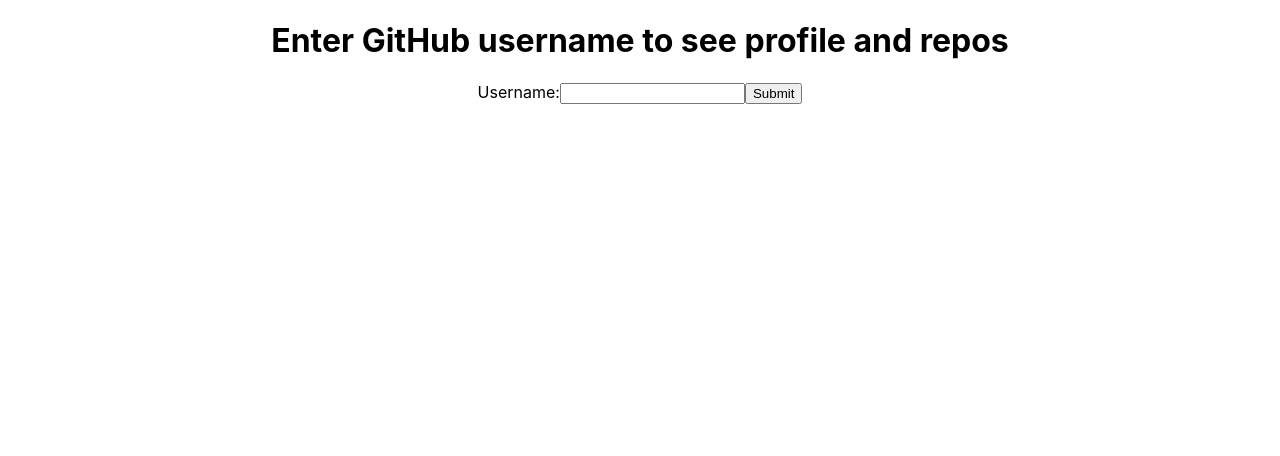
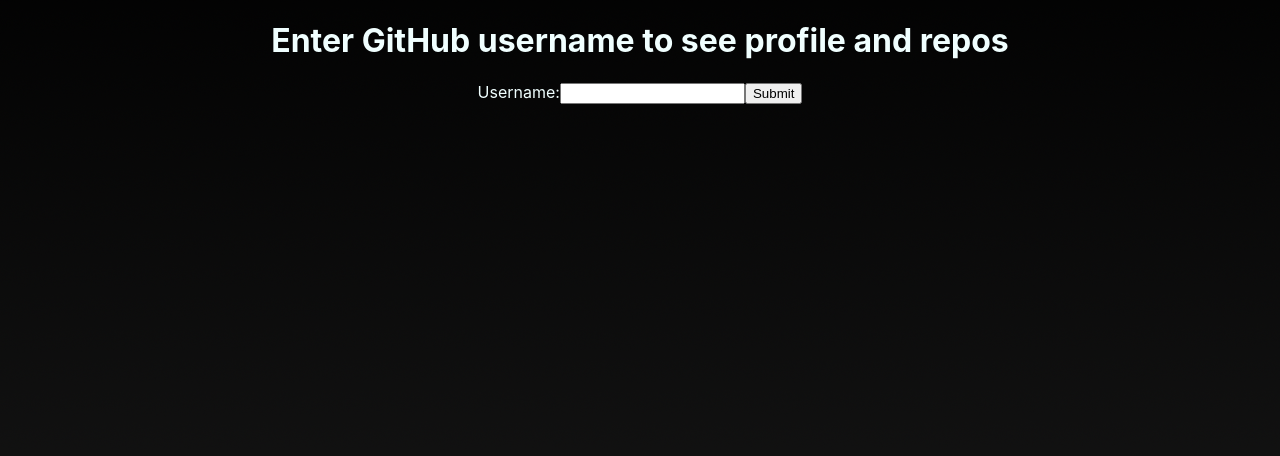
Before and after one commit to blackscalare/eghra, a React (Create React App) app: page / in a window 1280 px wide. Shown: the top 456 px of the page. Built offline with nearby package versions, Linux system fonts and the light colour scheme.

Commit message:
updated layout

```diff
--- a/src/App.css
+++ b/src/App.css
@@ -36,3 +36,17 @@
     transform: rotate(360deg);
   }
 }
+
+.profile-view {
+  margin-top: 50px
+}
+
+
+body {
+  background-image: url("bg.png");
+  color: azure
+}
+
+.repo-button:hover {
+  background-color: rgba(3, 69, 252, 0.1)!important
+}
```
